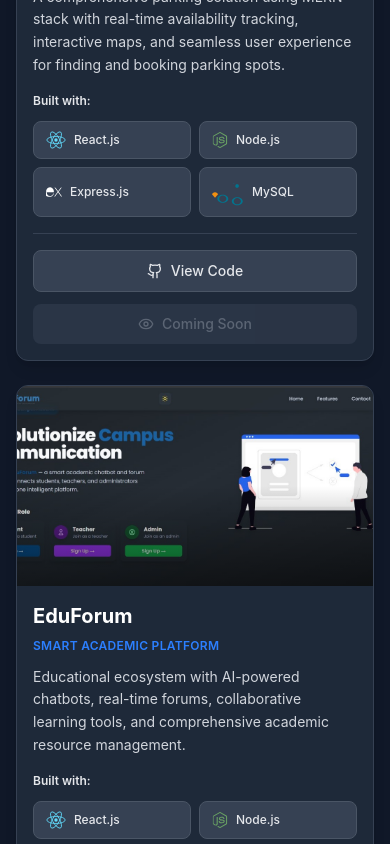
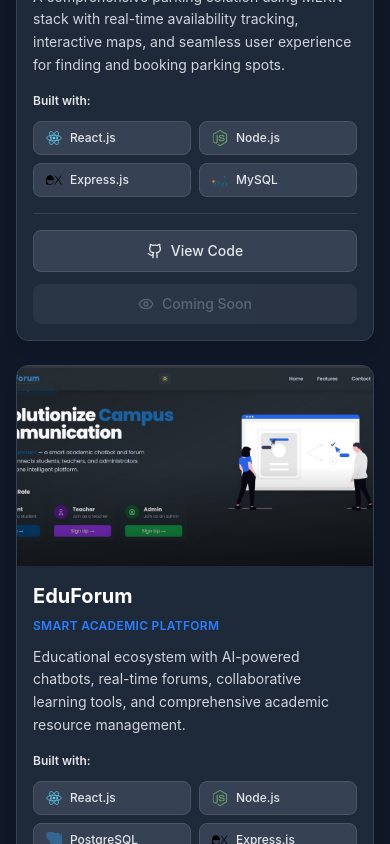
Before and after one commit to sumitmahankale/Portfolio, a React (Vite) app: page / in a window 390 px wide. Shown: the part 2680-3524 px from the top of the page. Built offline with nearby package versions, Linux system fonts and the light colour scheme.

Commit message:
Updated Project section with responsiveness to elements

```diff
--- a/src/Components/ProjectSection.jsx
+++ b/src/Components/ProjectSection.jsx
@@ -9,7 +9,7 @@ const ProjectsSection = ({ darkMode = false }) => {
  const TechIcon = ({ name, className = "w-4 h-4 sm:w-5 sm:h-5" }) => {
     const techLogos = {
       'React.js': (
-       <svg viewBox="0 0 24 24" className="w-5 h-5 sm:w-10 sm:h-10 md:w-5 md:h-5">
+       <svg viewBox="0 0 24 24" className={className}>
           <circle cx="12" cy="12" r="2.05" fill="#61dafb"/>
           <g stroke="#61dafb" strokeWidth="1" fill="none">
             <ellipse rx="11" ry="4.2" cx="12" cy="12"/>
@@ -24,12 +24,12 @@ const ProjectsSection = ({ darkMode = false }) => {
         </svg>
       ),
       'Express.js': (
-        <svg viewBox="0 0 24 24" className={className} fill="currentColor" style={{ color: darkMode ? '#ffffff' : '#000000' }}>
+        <svg viewBox="0 0 24 24" className={className} fill="currentColor" style={{ color: '#000000' }}>
           <path d="M24 18.588a1.529 1.529 0 01-1.895-.72l-3.45-4.771-.5-.667-4.003 5.444a1.466 1.466 0 01-1.802.708l5.158-6.92-4.798-6.251a1.595 1.595 0 011.9.666l3.576 4.83 3.596-4.81a1.435 1.435 0 011.788-.668L21.708 7.9l-2.522 3.283a.666.666 0 000 .994l4.804 6.412zM.002 11.576l.42-2.075c1.154-4.103 5.858-5.81 9.094-3.27 1.895 1.489 2.368 3.597 2.275 5.973H1.116C.943 16.447 4.005 19.009 7.92 17.7a4.078 4.078 0 002.582-2.876c.207-.666.548-.78 1.174-.588a5.417 5.417 0 01-2.589 3.957c-6.454 3.078-14.677-2.548-8.085-6.617z"/>
         </svg>
       ),
       'MySQL': (
-        <svg viewBox="0 0 24 24" className="w-8 h-8 sm:w-10 sm:h-10 md:w-5 md:h-5">
+        <svg viewBox="0 0 24 24" className={className}>
           <path fill="#00758f" d="M16.405 5.501c-.115 0-.193.014-.274.033v.013h.014c.054.104.146.18.214.273.054.107.1.214.154.32l.014-.015c.094-.066.14-.172.14-.333-.04-.047-.046-.094-.08-.14-.04-.067-.126-.1-.18-.154-.014-.013-.014-.027-.027-.027zm2.508.81c-.114 0-.267.013-.334.067-.086.067-.086.18-.086.287 0 .067.013.133.04.186.04.067.1.12.167.16.04.027.086.04.133.067.086.04.18.067.267.12.073.047.133.107.18.18.053.08.08.167.08.267 0 .12-.04.24-.12.333-.067.093-.16.16-.267.2-.093.033-.186.033-.286.033-.16 0-.307-.053-.427-.133-.12-.087-.213-.2-.267-.334l-.093.093c.08.187.213.347.387.453.18.107.387.16.6.16.2 0 .4-.053.573-.16.18-.107.32-.267.387-.453.08-.2.08-.42 0-.62-.067-.173-.187-.32-.334-.427-.146-.093-.32-.16-.506-.186-.147-.027-.294-.027-.44 0-.187.027-.374.08-.534.173-.16.094-.294.227-.387.387-.08.16-.12.347-.12.533 0 .2.04.387.12.56.08.173.2.32.347.427.146.106.32.173.506.2.187.026.387.013.574-.027.2-.04.387-.12.547-.24.173-.12.32-.28.427-.467.093-.187.146-.4.146-.613 0-.24-.053-.467-.16-.667-.093-.187-.227-.347-.387-.467-.16-.12-.347-.2-.546-.24-.2-.04-.407-.027-.6.013-.187.04-.36.12-.507.24-.16.12-.28.28-.36.467-.08.186-.106.386-.106.586z"/>
           <path fill="#f29111" d="M.002 13.617s.9-1.353 2.265-1.353c1.365 0 2.265 1.353 2.265 1.353l-2.265 2.7L.002 13.617z"/>
           <path fill="#00758f" d="M8.108 20.067c-2.265 0-4.098-1.353-4.098-3.018s1.833-3.018 4.098-3.018c2.266 0 4.098 1.353 4.098 3.018s-1.832 3.018-4.098 3.018zm0-5.4c-1.497 0-2.7 1.053-2.7 2.382s1.203 2.383 2.7 2.383c1.498 0 2.7-1.054 2.7-2.383S9.606 14.667 8.108 14.667z"/>
```
